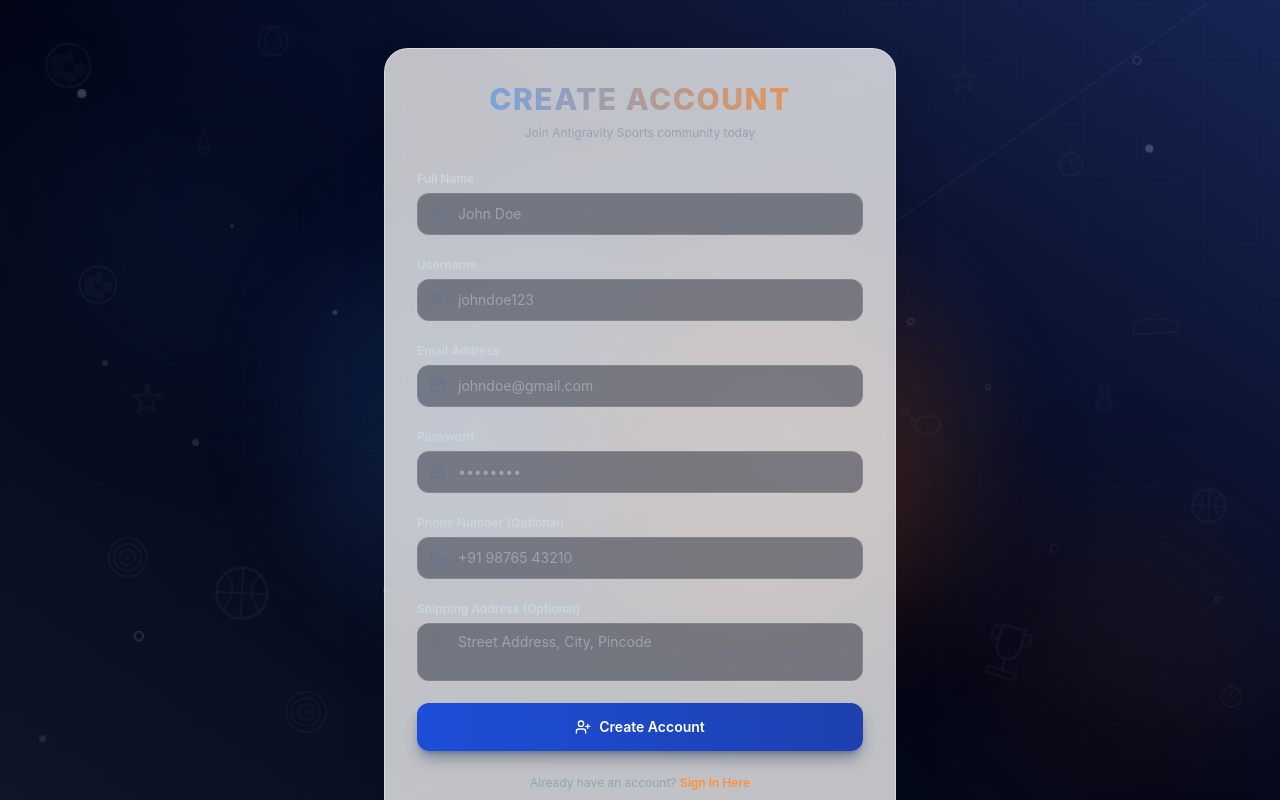
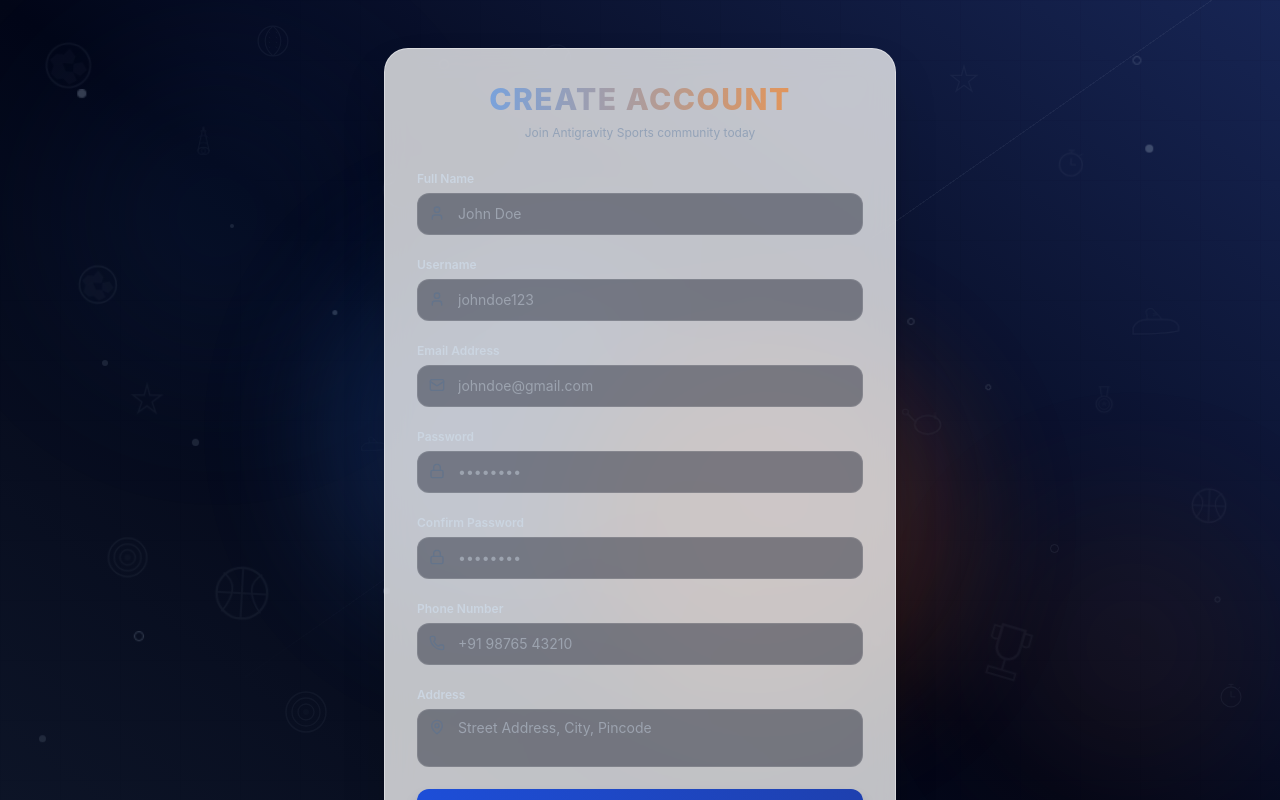
Before and after one commit to Ehlakya/sports_Inventry, a React app in the folder frontend/: page /register in a window 1280 px wide. Shown: the top 800 px of the page. Built offline with nearby package versions, Linux system fonts and the light colour scheme; the HTML template or start-up script is replaced by a standard one.

Commit message:
final commit

```diff
--- a/frontend/src/pages/auth/Register.jsx
+++ b/frontend/src/pages/auth/Register.jsx
@@ -1,49 +1,54 @@
 import React, { useState } from 'react';
 import { useNavigate, Link } from 'react-router-dom';
-import { useDispatch } from 'react-redux';
 import { useForm } from 'react-hook-form';
 import { Mail, Lock, User, Phone, MapPin, UserPlus, Loader2 } from 'lucide-react';
 import { useToast } from '../../components/common/Toast';
-import { loginSuccess } from '../../store/authSlice';
 import apiClient from '../../api/axios';
 import SportsBackground from '../../components/common/SportsBackground';
 
 const Register = () => {
   const navigate = useNavigate();
-  const dispatch = useDispatch();
   const { showToast } = useToast();
 
   const [loading, setLoading] = useState(false);
 
-  const { register, handleSubmit, formState: { errors } } = useForm({
+  const { register, handleSubmit, watch, formState: { errors } } = useForm({
     defaultValues: {
       name: '',
       username: '',
       email: '',
       password: '',
+      confirmPassword: '',
       phone: '',
       address: '',
-      role: 'CUSTOMER' // Locked for public registrations
+      role: 'CUSTOMER'
     }
   });
 
   const onSubmit = async (data) => {
     setLoading(true);
     try {
-      const response = await apiClient.post('/auth/register', data);
+      await apiClient.post('/auth/register', data);
 
-      const { user, accessToken, refreshToken } = response.data;
-
-      // Auto login
-      dispatch(loginSuccess({ user, accessToken, refreshToken }));
-      showToast(`Welcome to Antigravity Sports, ${user.name}!`, 'success');
-      navigate('/');
+      showToast('Account created successfully.', 'success');
+      navigate('/login');
     } catch (error) {
       console.error('Registration error:', error);
       const errMsg = error.response?.data?.error || 'Registration failed. Please try again.';
       showToast(errMsg, 'error');
     } finally {
       setLoading(false);
+    }
+  };
+
+  const onError = (errors) => {
+    if (Object.keys(errors).length > 0) {
+      // If the error is specifically password mismatch, show that, otherwise show generic required error
+      if (errors.confirmPassword && errors.confirmPassword.type === 'validate') {
+        showToast('Passwords do not match.', 'error');
+      } else {
+        showToast('All fields are required.', 'error');
+      }
     }
   };
 
@@ -68,7 +73,7 @@ const Register = () => {
         </div>
 
         {/* Form */}
-        <form onSubmit={handleSubmit(onSubmit)} className="space-y-4">
+        <form onSubmit={handleSubmit(onSubmit, onError)} className="space-y-4">
 
           {/* Full Name */}
           <div className="space-y-1">
@@ -76,15 +81,12 @@ const Register = () => {
             <div className="relative">
               <input
                 type="text"
-                {...register('name', { required: 'Name is required', minLength: { value: 2, message: 'Name too short' } })}
+                {...register('name', { required: 'Name is required' })}
                 placeholder="John Doe"
                 className="w-full pl-10 pr-4 py-2.5 bg-slate-950/40 border border-white/10 rounded-xl text-sm focus:outline-none focus:ring-2 focus:ring-blue-500 transition-all text-white placeholder-slate-650"
               />
               <User className="absolute left-3 top-3 h-4 w-4 text-slate-500" />
             </div>
-            {errors.name && (
-              <span className="text-[10px] text-red-400 font-semibold">{errors.name.message}</span>
-            )}
           </div>
 
           {/* Username */}
@@ -93,15 +95,12 @@ const Register = () => {
             <div className="relative">
               <input
                 type="text"
-                {...register('username', { required: 'Username is required', minLength: { value: 3, message: 'Username too short' } })}
+                {...register('username', { required: 'Username is required' })}
                 placeholder="johndoe123"
                 className="w-full pl-10 pr-4 py-2.5 bg-slate-950/40 border border-white/10 rounded-xl text-sm focus:outline-none focus:ring-2 focus:ring-blue-500 transition-all text-white placeholder-slate-650"
               />
               <User className="absolute left-3 top-3 h-4 w-4 text-slate-500" />
             </div>
-            {errors.username && (
-              <span className="text-[10px] text-red-400 font-semibold">{errors.username.message}</span>
-            )}
           </div>
 
           {/* Email */}
@@ -119,9 +118,6 @@ const Register = () => {
               />
               <Mail className="absolute left-3 top-3 h-4 w-4 text-slate-500" />
             </div>
-            {errors.email && (
-              <span className="text-[10px] text-red-400 font-semibold">{errors.email.message}</span>
-            )}
           </div>
 
           {/* Password */}
@@ -131,26 +127,39 @@ const Register = () => {
               <input
                 type="password"
                 {...register('password', {
-                  required: 'Password is required',
-                  minLength: { value: 6, message: 'Password must be at least 6 characters' }
+                  required: 'Password is required'
                 })}
                 placeholder="••••••••"
                 className="w-full pl-10 pr-4 py-2.5 bg-slate-950/40 border border-white/10 rounded-xl text-sm focus:outline-none focus:ring-2 focus:ring-blue-500 transition-all text-white placeholder-slate-650"
               />
               <Lock className="absolute left-3 top-3 h-4 w-4 text-slate-500" />
             </div>
-            {errors.password && (
-              <span className="text-[10px] text-red-400 font-semibold">{errors.password.message}</span>
-            )}
+          </div>
+
+          {/* Confirm Password */}
+          <div className="space-y-1">
+            <label className="text-xs font-semibold text-slate-300">Confirm Password</label>
+            <div className="relative">
+              <input
+                type="password"
+                {...register('confirmPassword', {
+                  required: 'Confirm Password is required',
+                  validate: value => value === watch('password') || 'Passwords do not match.'
+                })}
+                placeholder="••••••••"
+                className="w-full pl-10 pr-4 py-2.5 bg-slate-950/40 border border-white/10 rounded-xl text-sm focus:outline-none focus:ring-2 focus:ring-blue-500 transition-all text-white placeholder-slate-650"
+              />
+              <Lock className="absolute left-3 top-3 h-4 w-4 text-slate-500" />
+            </div>
           </div>
 
           {/* Phone */}
           <div className="space-y-1">
-            <label className="text-xs font-semibold text-slate-300">Phone Number (Optional)</label>
+            <label className="text-xs font-semibold text-slate-300">Phone Number</label>
             <div className="relative">
               <input
                 type="tel"
-                {...register('phone')}
+                {...register('phone', { required: 'Phone Number is required' })}
                 placeholder="+91 98765 43210"
                 className="w-full pl-10 pr-4 py-2.5 bg-slate-950/40 border border-white/10 rounded-xl text-sm focus:outline-none focus:ring-2 focus:ring-blue-500 transition-all text-white placeholder-slate-650"
               />
@@ -158,13 +167,13 @@ const Register = () => {
             </div>
           </div>
 
-          {/* Shipping Address */}
+          {/* Address */}
           <div className="space-y-1">
-            <label className="text-xs font-semibold text-slate-300">Shipping Address (Optional)</label>
+            <label className="text-xs font-semibold text-slate-300">Address</label>
             <div className="relative">
               <textarea
                 rows="2"
-                {...register('address')}
+                {...register('address', { required: 'Address is required' })}
                 placeholder="Street Address, City, Pincode"
                 className="w-full pl-10 pr-4 py-2 bg-slate-950/40 border border-white/10 rounded-xl text-sm focus:outline-none focus:ring-2 focus:ring-blue-500 transition-all text-white placeholder-slate-650 resize-none"
               />
```
Also changed, not shown: 1 other file (tests, documents, lock files or other folders).
